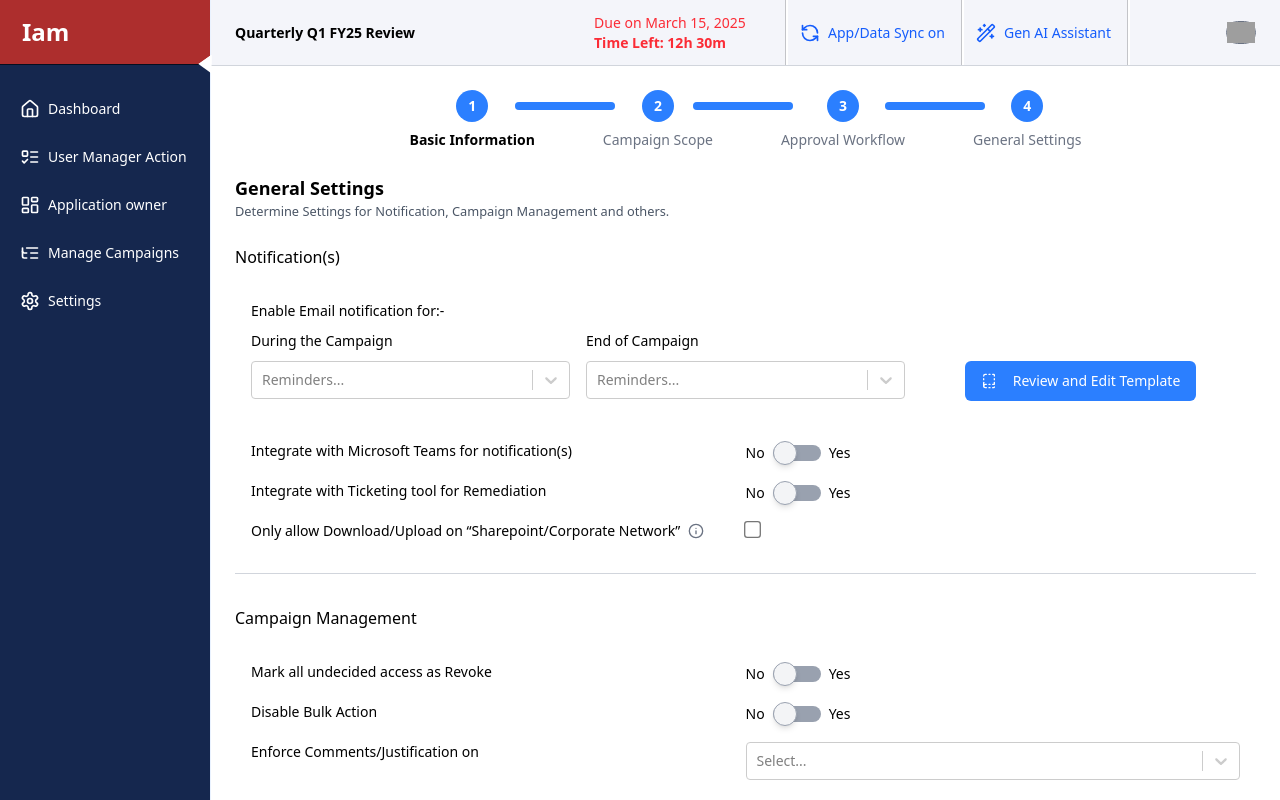
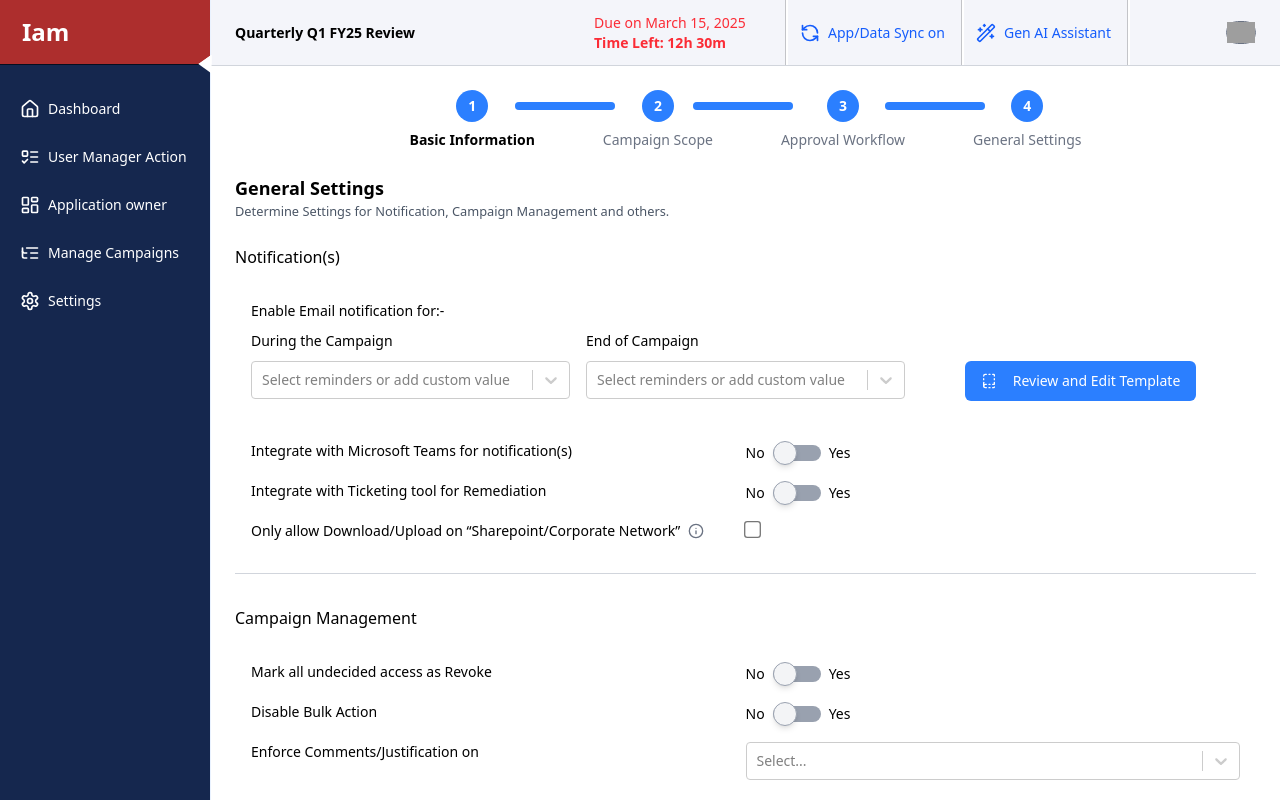
Before and after one commit to rajinweb/iamt, a Next.js app: page /campaigns/new in a window 1280 px wide. Built offline with nearby package versions, Linux system fonts and the light colour scheme; no server answers; grey boxes are pictures that could not be loaded.

Commit message:
custom options

```diff
--- a/app/campaigns/new/Step4.tsx
+++ b/app/campaigns/new/Step4.tsx
@@ -110,7 +110,7 @@ const Step4: React.FC<StepProps> = ({ formData, setFormData, onValidationChange
               <label className="h-10 flex gap-4 items-center">
                 During the Campaign
               </label>
-              <MultiSelect placeholder="Reminders..." defaultValue={[startOfCampaign[0]]} isSearchable={false}  control={control as unknown as Control<FieldValues>} options={startOfCampaign} {...register("socReminders")}/>
+              <MultiSelect placeholder="Select reminders or add custom value" defaultValue={[startOfCampaign[0]]} isCreatable={true}  control={control as unknown as Control<FieldValues>} options={startOfCampaign} {...register("socReminders")}/>
               {errors.socReminders?.message && typeof errors.socReminders.message === 'string' && (
                 <p className="text-red-500">{errors.socReminders.message}</p>
               )}
@@ -120,7 +120,7 @@ const Step4: React.FC<StepProps> = ({ formData, setFormData, onValidationChange
                 End of Campaign
               </label>
 
-              <MultiSelect placeholder="Reminders..." defaultValue={[beforeExpiryReminders[0]]} isSearchable={false} control={control as unknown as Control<FieldValues>} options={beforeExpiryReminders} {...register("eocReminders")}/>
+              <MultiSelect placeholder="Select reminders or add custom value" defaultValue={[beforeExpiryReminders[0]]} isCreatable={true}   control={control as unknown as Control<FieldValues>} options={beforeExpiryReminders} {...register("eocReminders")}/>
               {errors.eocReminders?.message && typeof errors.eocReminders.message === 'string' && (
                 <p className="text-red-500">{errors.eocReminders.message}</p>
               )}
--- a/components/MultiSelect.tsx
+++ b/components/MultiSelect.tsx
@@ -6,6 +6,8 @@ import { Control, Controller, FieldValues, Path } from "react-hook-form";
 import AsyncSelect from "react-select/async";
 import { GroupBase, OptionProps, components as component } from "react-select";
 import Image from 'next/image';
+import Creatable from 'react-select/creatable';
+import AsyncCreatable from 'react-select/async-creatable';
 
 type MultiSelectProps<T extends FieldValues = FieldValues> = {
   control: Control<FieldValues>;
@@ -21,6 +23,7 @@ type MultiSelectProps<T extends FieldValues = FieldValues> = {
   defaultValue?: { value: string; label: string; image?: string }[];
   isDisabled?: boolean;
   optionCheck?: boolean;
+  isCreatable?: boolean;  // Add this prop to enable creatable functionality
 }
 function MultiSelect<FormValues extends FieldValues>({
   name,
@@ -36,6 +39,7 @@ function MultiSelect<FormValues extends FieldValues>({
   defaultValue,
   isDisabled = false,
   optionCheck = false,
+  isCreatable = false,  // Default to false
 }: MultiSelectProps<FormValues>) {
   // Fix SSR hydration issues by ensuring it's a client-only component
   const [isClient, setIsClient] = useState(false);
@@ -68,6 +72,13 @@ function MultiSelect<FormValues extends FieldValues>({
     );
   };
 
+  // Handle custom value creation when using Creatable
+  const handleCreate = (inputValue: string) => {
+    const newOption = { value: inputValue, label: inputValue };
+    options.push(newOption);  // Optionally, you can also update the options state or pass it to a parent component
+    return newOption;
+  };
+
   return (
     <Controller
       name={name as Path<FormValues>}
@@ -86,6 +97,52 @@ function MultiSelect<FormValues extends FieldValues>({
           ? field.value || []
           : options.find((opt) => opt.value === field.value) || null;
 
+        // Use Creatable if isCreatable is true
+        if (isCreatable) {
+          return isAsync ? (
+            <AsyncCreatable
+              {...field}
+              instanceId={name}
+              isMulti={isMulti}
+              cacheOptions
+              defaultOptions
+              isSearchable={isSearchable}
+              loadOptions={loadOptions}
+              placeholder={placeholder}
+              onChange={handleChange}
+              value={selectedValue ? selectedValue : defaultValue}
+              components={optionCheck && isMulti ? { ...components, Option } : components}
+              className={className}
+              isDisabled={isDisabled}
+              hideSelectedOptions={false}
+              closeMenuOnSelect={isMulti ? false : true}
+              menuPlacement="auto"
+              onCreateOption={handleCreate}
+              formatCreateLabel={(inputValue) => `custom value: "${inputValue}"`}
+            />
+          ) : (
+            <Creatable
+              {...field}
+              isMulti={isMulti}
+              instanceId={name}
+              isSearchable={isSearchable}
+              options={options}
+              placeholder={placeholder}
+              onChange={handleChange}
+              value={selectedValue ? selectedValue : defaultValue}
+              components={optionCheck && isMulti ? { ...components, Option } : components}
+              className={className}
+              isDisabled={isDisabled}
+              hideSelectedOptions={false}
+              closeMenuOnSelect={isMulti ? false : true}
+              menuPlacement="auto"
+              onCreateOption={handleCreate}
+              formatCreateLabel={(inputValue) => `custom value: "${inputValue}"`}
+            />
+          );
+        }
+
+        // Default behavior: Standard select or AsyncSelect
         return isAsync ? (
           <AsyncSelect
             {...field}
--- a/utils/utils.ts
+++ b/utils/utils.ts
@@ -54,9 +54,9 @@ export const everyDayReminders=[
 ]
 export const startOfCampaign=[
   { value: "Start Of Campaign", label: "Start Of Campaign" },
+  { value: "every 5 Days", label: "every 5 Days" },
   { value: "every 7 Days", label: "every 7 Days" },
-  { value: "every 15 Days", label: "every 15 Days" },
-  { value: "every 30 Days", label: "every 30 Days" },
+  { value: "every 310 Days", label: "every 10 Days" },
 ]
 export const beforeExpiryReminders=[
   { value: "before 2 Days expiry", label: "Before 2 Days Expiry" },
```
